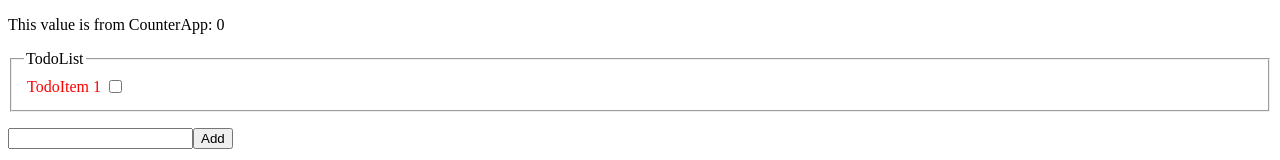
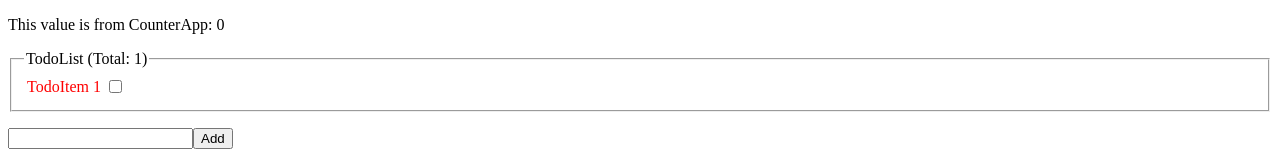
Before and after one commit to UMIQLO/reactjs-boilerplate, a React app: page / in a window 1280 px wide. Shown: the top 160 px of the page. Built offline with nearby package versions, Linux system fonts and the light colour scheme; the HTML template or start-up script is replaced by a standard one.

Commit message:
add comment about ref & change some UI

```diff
--- a/src/TodoApp/components/TodoInput.jsx
+++ b/src/TodoApp/components/TodoInput.jsx
@@ -4,7 +4,7 @@ import ReactDOM from 'react-dom'
 const TodoInput = ({onAddTodo}) => {
   let todoInput
   return (<div>
-    <p><input type="text" ref={node => todoInput = node}/>
+    <p><input type="text" ref={value => todoInput = value}/>
       <input type="button" value="Add" onClick={() => {
           onAddTodo(todoInput.value)
           todoInput.value = ''
@@ -13,3 +13,6 @@ const TodoInput = ({onAddTodo}) => {
 }
 
 export default TodoInput
+
+/** ref={value => todoInput = value} **/
+/** ref={(value) => {todoInput = value}} **/
--- a/src/TodoApp/components/TodoList.jsx
+++ b/src/TodoApp/components/TodoList.jsx
@@ -5,7 +5,7 @@ const TodoList = ({counter, todoList, onChangeStatus}) => {
   return (<div>
     <p>This value is from CounterApp: {counter}</p>
     <fieldset>
-      <legend>TodoList</legend>
+      <legend>TodoList (Total: {todoList.length})</legend>
       <table>
         <tbody>
           {
```
